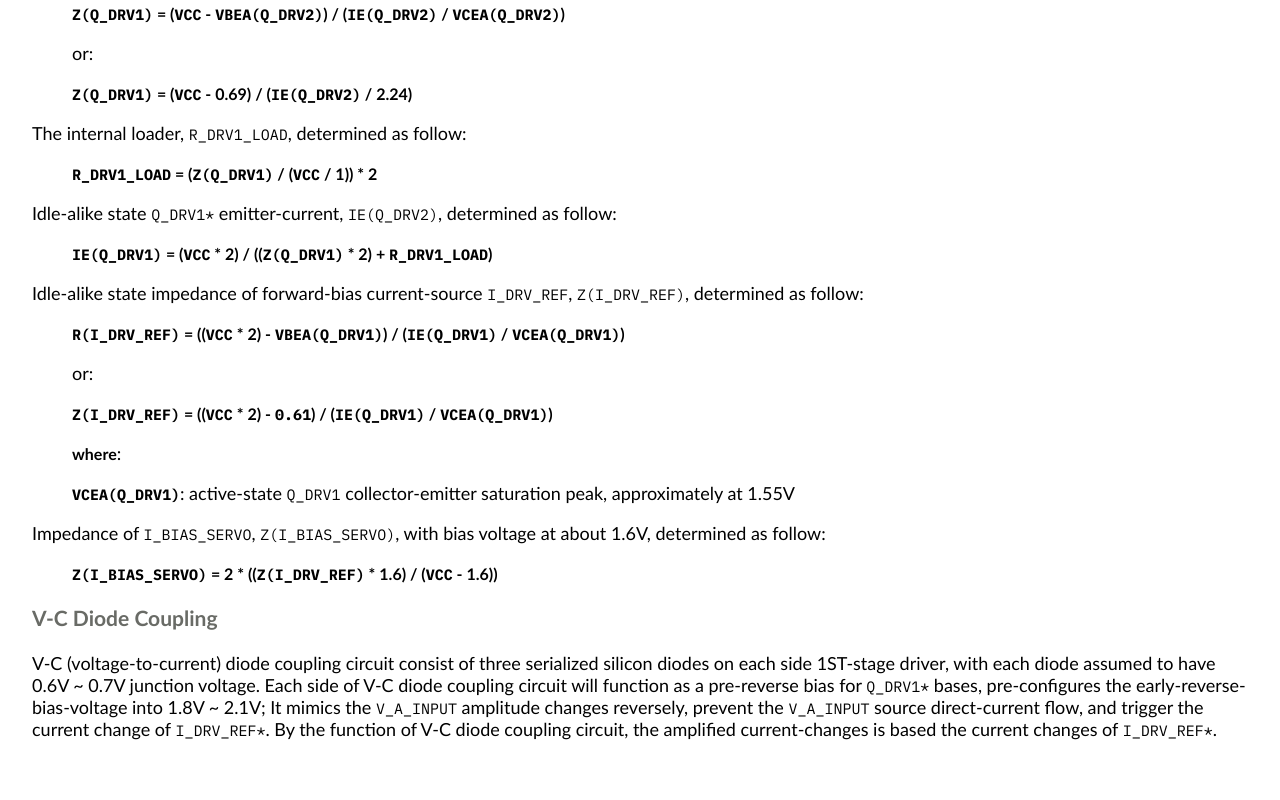
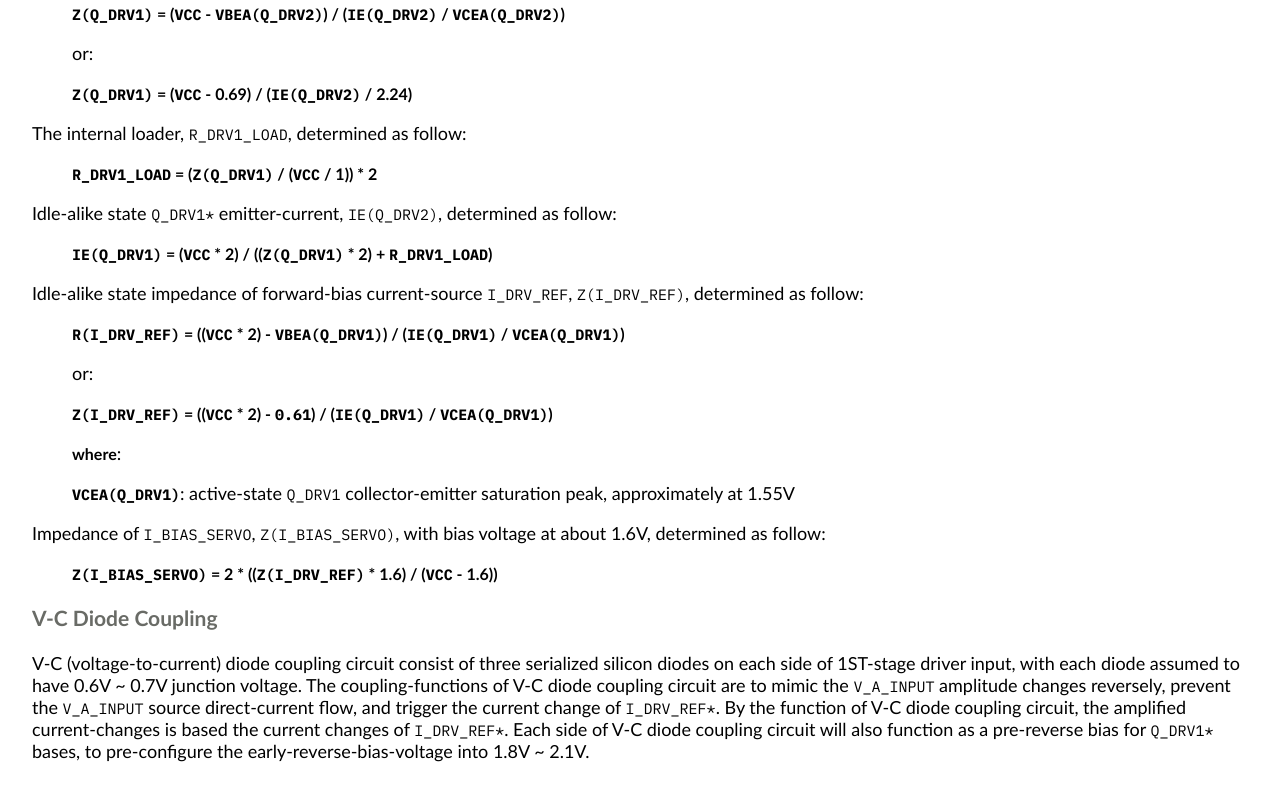
Before and after one commit to vcga/vcga, a plain HTML site: page docs/guides/TEF-Class-B-CGA.html in a window 1280 px wide. Shown: the part 3345-4145 px from the top of the page. Drawn offline with Linux system fonts and the light colour scheme.

Commit message:
Commit Fri May  3 13:58:15 UTC 2019

```diff
--- a/docs/guides/TEF-Class-B-CGA.html
+++ b/docs/guides/TEF-Class-B-CGA.html
@@ -315,6 +315,6 @@
 
 <h3>V-C Diode Coupling</h3>
 
-<p>V-C (voltage-to-current) diode coupling circuit consist of three serialized silicon diodes on each side 1ST-stage driver, with each diode assumed to have 0.6V ~ 0.7V junction voltage. Each side of V-C diode coupling circuit will function as a pre-reverse bias for <code>Q_DRV1*</code> bases, pre-configures the early-reverse-bias-voltage into 1.8V ~ 2.1V; It mimics the <code>V_A_INPUT</code> amplitude changes reversely, prevent the <code>V_A_INPUT</code> source direct-current flow, and trigger the current change of <code>I_DRV_REF*</code>. By the function of V-C diode coupling circuit, the amplified current-changes is based the current changes of <code>I_DRV_REF*</code>.</p>
+<p>V-C (voltage-to-current) diode coupling circuit consist of three serialized silicon diodes on each side of 1ST-stage driver input, with each diode assumed to have 0.6V ~ 0.7V junction voltage. The coupling-functions of V-C diode coupling circuit are to mimic the <code>V_A_INPUT</code> amplitude changes reversely, prevent the <code>V_A_INPUT</code> source direct-current flow, and trigger the current change of <code>I_DRV_REF*</code>. By the function of V-C diode coupling circuit, the amplified current-changes is based the current changes of <code>I_DRV_REF*</code>. Each side of V-C diode coupling circuit will also function as a pre-reverse bias for <code>Q_DRV1*</code> bases, to pre-configure the early-reverse-bias-voltage into 1.8V ~ 2.1V.  </p>
 </body>
 </html>
```
Also changed, not shown: 1 other file.
